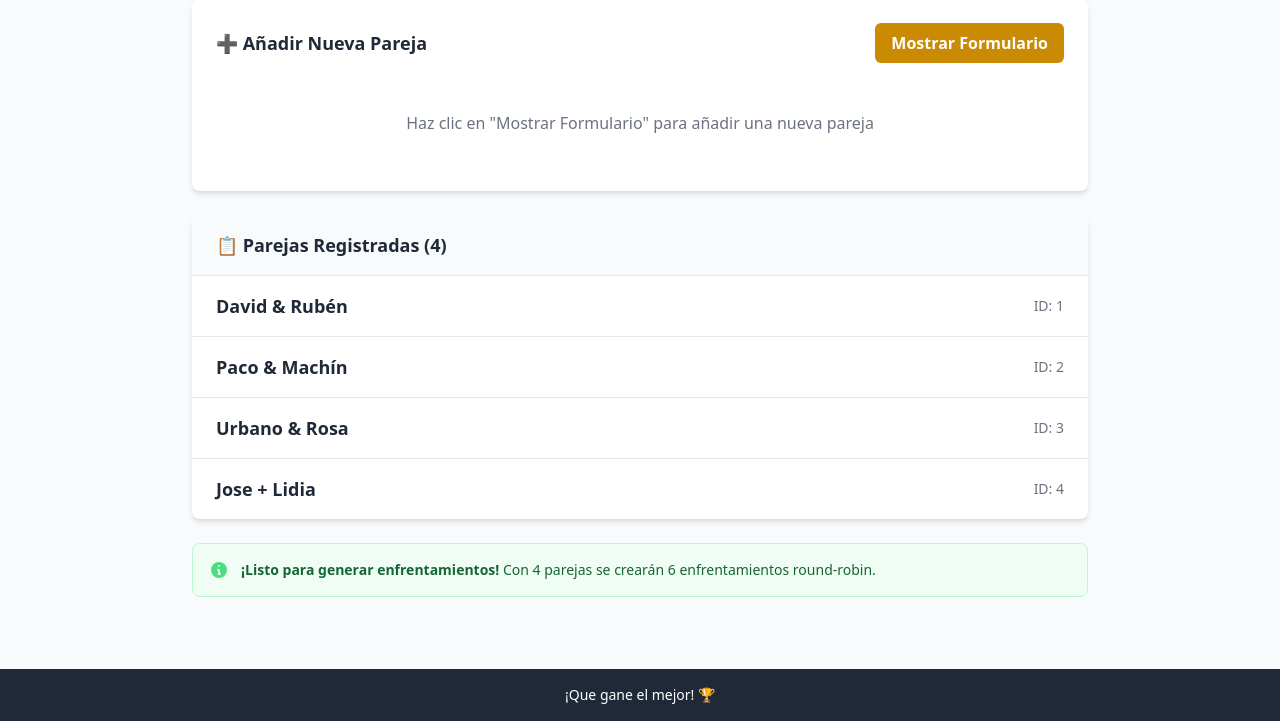
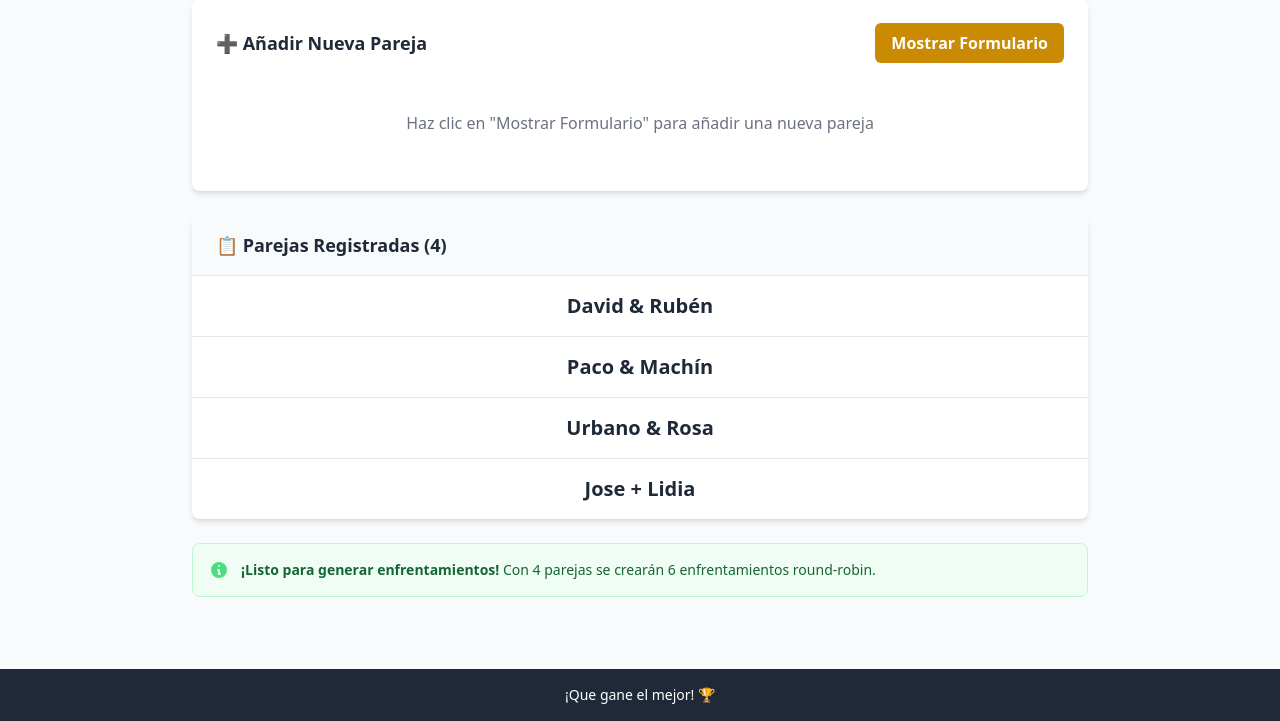
Before and after one commit to davidclothier/torneo-mus, a FastAPI app: page /teams in a window 1280 px wide. Shown: the part 153-874 px from the top of the page. Run offline with FastAPI, Linux system fonts and the light colour scheme; some libraries are stand-ins or nearby versions.

Commit message:
Simplificar lista de parejas - quitar ID y centrar nombres

```diff
--- a/templates/teams.html
+++ b/templates/teams.html
@@ -96,14 +96,8 @@
         <div class="divide-y divide-gray-200">
             {% for team in teams %}
             <div class="px-6 py-4 hover:bg-gray-50 transition-colors">
-                <div class="flex flex-col md:flex-row md:justify-between md:items-center">
-                    <div class="mb-2 md:mb-0">
-                        <h4 class="text-lg font-semibold text-gray-800">{{ team.name }}</h4>
-                    </div>
-
-                    <div class="text-sm text-gray-500">
-                        ID: {{ team.id }}
-                    </div>
+                <div class="text-center">
+                    <h4 class="text-xl font-semibold text-gray-800">{{ team.name }}</h4>
                 </div>
             </div>
             {% endfor %}
```
